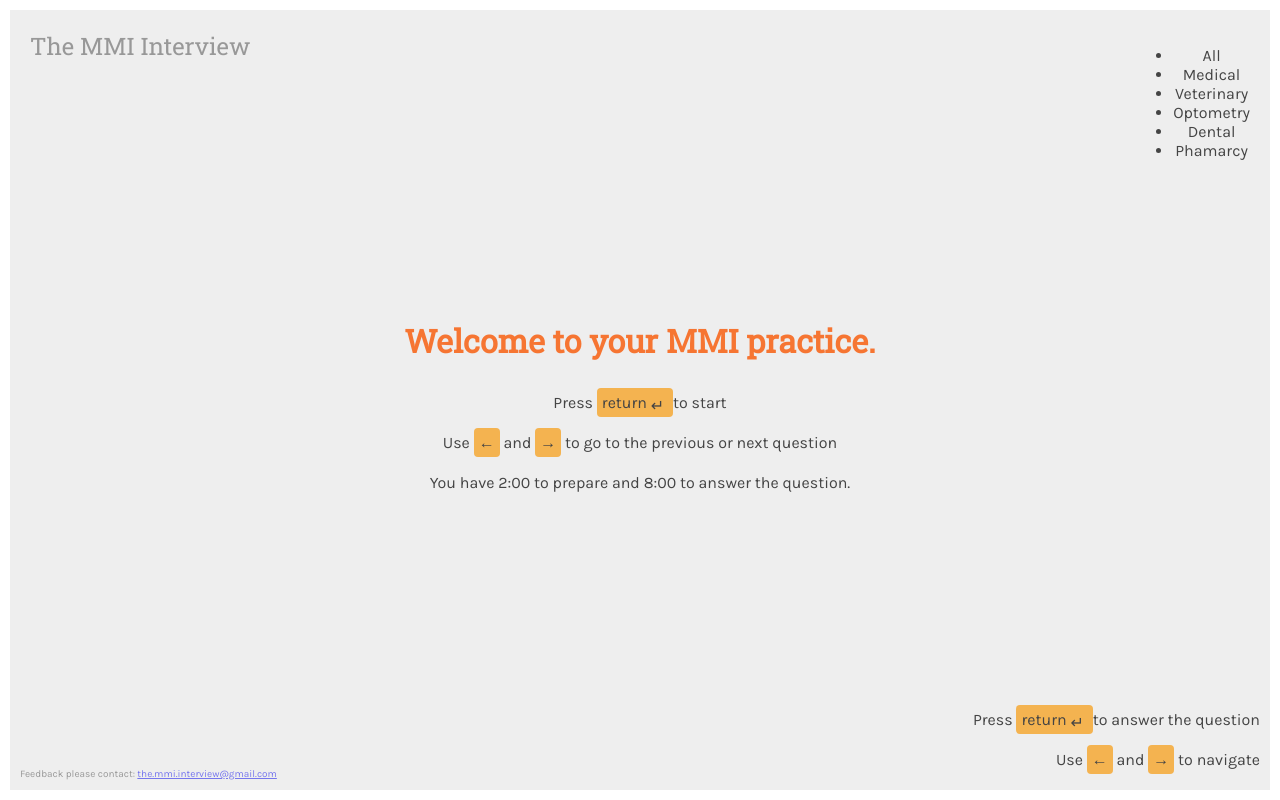
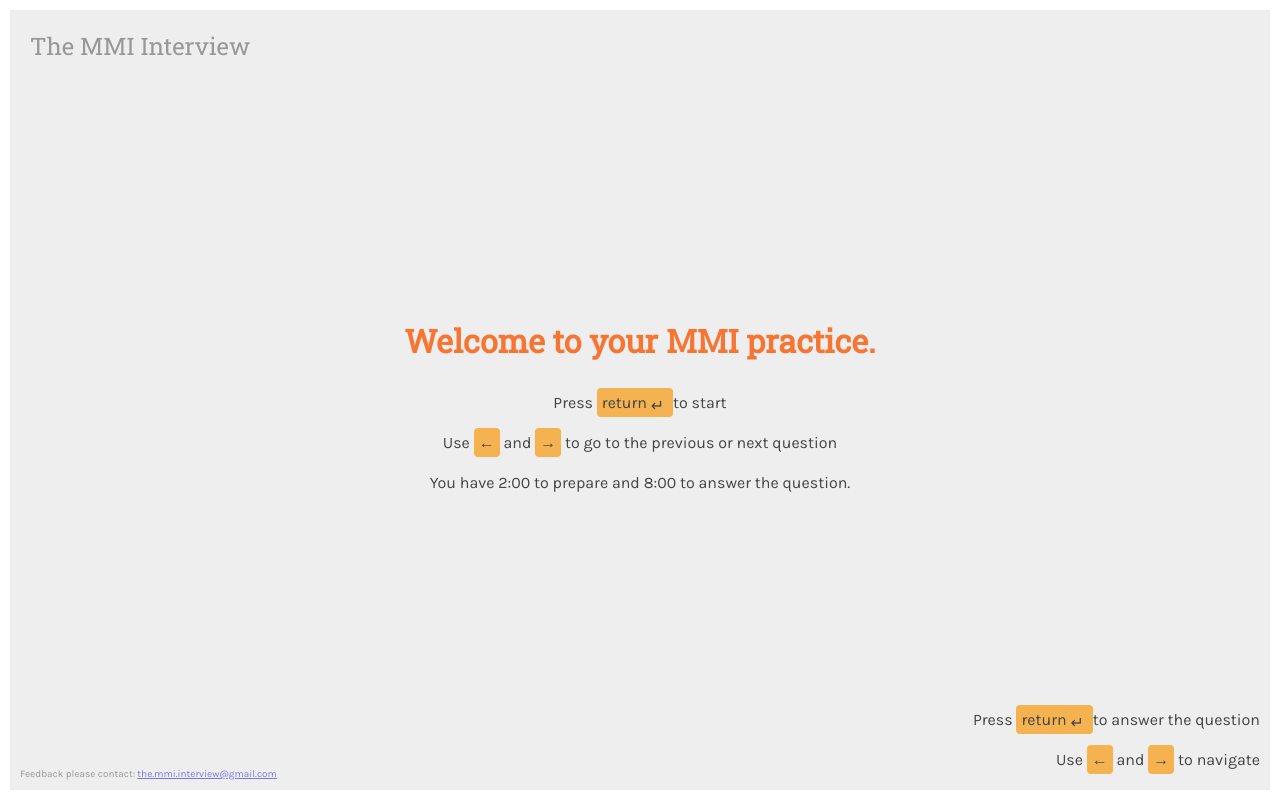
Before and after one commit to obtain/mmi, a website: page app/index.html in a window 1280 px wide. Drawn offline with nearby package versions, Linux system fonts and the light colour scheme; files that its build step writes are made by us from their sources.

Commit message:
Remove menu

```diff
--- a/app/index.html
+++ b/app/index.html
@@ -28,16 +28,6 @@
     <div class="container">
       <div class="header">
         The MMI Interview
-      </div>
-      <div class="dropdown">
-        <ul class="list">
-          <li class="filter">All</li>
-          <li class="filter">Medical</li>
-          <li class="filter">Veterinary</li>
-          <li class="filter">Optometry</li>
-          <li class="filter">Dental</li>
-          <li class="filter">Phamarcy</li>
-        </ul>
       </div>
       <div class="intro">
         <h1> Welcome to your MMI practice.</h1>
```
